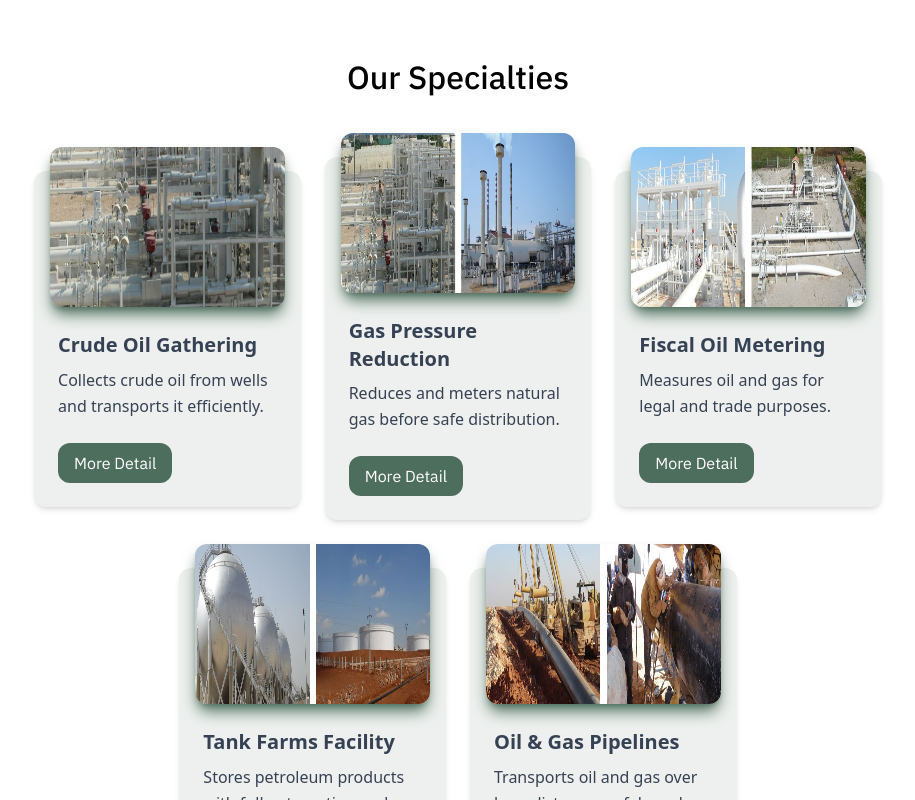
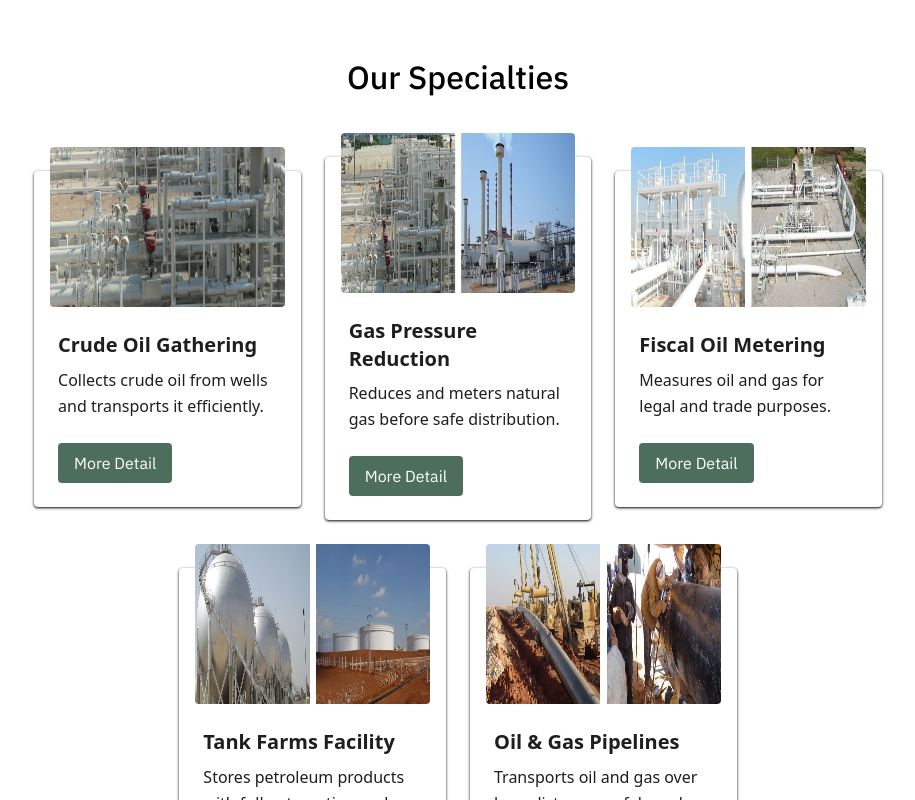
Before and after one commit to fatma-mohamed99/petroleum, a Next.js app: page / in a window 1280 px wide. Shown: the part 2980-3780 px from the top of the page, without its empty margins (182-1097 px from the left). Built offline with nearby package versions, Linux system fonts and the light colour scheme.

Commit message:
edit:specialties card bg

```diff
--- a/src/components/home-component/specialties-section/SpecialtyCard.tsx
+++ b/src/components/home-component/specialties-section/SpecialtyCard.tsx
@@ -8,19 +8,21 @@ function SpecialtyCard({ cardData }: { cardData: SpecialtyCard }) {
   const { title, imageSrc, shortDescription } = cardData;
   return (
     <div
-      className="relative flex w-full sm:w-6/13 max-w-[380px] min-h-fit sm:min-h-[362px] lg:min-h-[390px] xl:min-h-fit justify-between  lg:w-3/10
-         flex-col rounded-xl bg-main/10 bg-clip-border text-gray-700
+      className="relative flex w-full sm:w-6/13 max-w-[380px] min-h-fit sm:min-h-[362px] lg:min-h-[390px] xl:min-h-fit
+       justify-between  lg:w-3/10
+
+         flex-col rounded-sm  bg-clip-border text-textColor
          hover:-translate-y-1 transition-all
-         shadow-md"
+         shadow-sm shadow-textColor"
     >
       <div
-        className="relative  mx-4 -mt-6 h-40 overflow-hidden rounded-xl
-         bg-blue-gray-500 bg-clip-border text-white shadow-lg
-         shadow-main "
+        className="relative  mx-4 -mt-6 h-40 overflow-hidden rounded-sm
+         bg-blue-gray-500 bg-clip-border text-white
+         "
       >
         <Image
           src={imageSrc}
-          alt={""}
+          alt={title}
           width={400}
           height={200}
           className="w-full h-full"
--- a/src/components/ui/CustomButton.tsx
+++ b/src/components/ui/CustomButton.tsx
@@ -17,8 +17,8 @@ const CustomButton: React.FC<CustomButtonProps> = ({
     const baseStyles = 'px-4 py-2 cursor-pointer ';
     const variantStyles =
         variant === 'outline'
-            ? 'border border-main text-main bg-transparent   rounded-xl '
-            : 'bg-main text-white rounded-xl';
+            ? 'border border-main text-textColor bg-transparent   rounded-sm '
+            : 'bg-main text-white rounded-sm';
 
     return (
         <button
```
